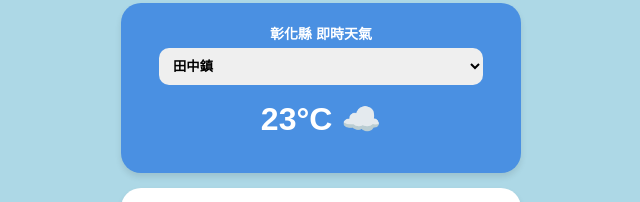
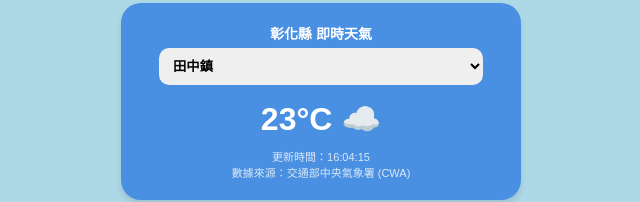
Before and after one commit to dader60dader60-code/dader_60, a plain HTML site: page index.html in a window 1280 px wide. Shown: the part 929-1131 px from the top of the page, without its empty margins (319-959 px from the left). Drawn offline with Linux system fonts and the light colour scheme.

Commit message:
Update index.html

```diff
--- a/index.html
+++ b/index.html
@@ -15,6 +15,7 @@
         .line-id { background: #00b900; color: white; padding: 10px 25px; border-radius: 50px; display: inline-block; cursor: pointer; margin-top: 10px; }
         .weather-box { background: #4A90E2; color: white; padding: 20px; }
         .weather-select { width: 90%; padding: 10px; border-radius: 10px; border: none; font-weight: bold; margin-top: 5px; cursor: pointer; }
+        .weather-info { font-size: 11px; color: rgba(255,255,255,0.8); margin-top: 10px; font-weight: normal; }
         .video-container { position: relative; width: 100%; padding-bottom: 56.25%; height: 0; overflow: hidden; border-radius: 12px; margin-bottom: 20px; background: #000; }
         .video-container iframe { position: absolute; top: 0; left: 0; width: 100%; height: 100%; border:0; }
         .live-label { font-size: 14px; color: #444; margin-bottom: 8px; display: block; text-align: left; }
@@ -64,7 +65,11 @@
             <option value="溪州鄉">溪州鄉</option><option value="田尾鄉">田尾鄉</option>
             <option value="二水鄉">二水鄉</option><option value="社頭鄉">社頭鄉</option>
         </select>
-        <div id="weatherDisplay" style="font-size: 32px; margin: 15px 0;">22°C ☀️</div>
+        <div id="weatherDisplay" style="font-size: 32px; margin: 15px 0 5px 0;">22°C ☀️</div>
+        <div class="weather-info">
+            更新時間：<span id="updateTime">--:--</span><br>
+            數據來源：交通部中央氣象署 (CWA)
+        </div>
     </div>
 
     <div class="live-section">
@@ -108,7 +113,15 @@
         const icons = ["☀️", "🌤️", "☁️", "🌦️"];
         const temp = Math.floor(Math.random() * (26 - 19 + 1)) + 19;
         document.getElementById('weatherDisplay').innerHTML = `${temp}°C ${icons[Math.floor(Math.random()*4)]}`;
+
+        // 更新時間腳本
+        const now = new Date();
+        const timeStr = now.getHours().toString().padStart(2, '0') + ":" +
+                        now.getMinutes().toString().padStart(2, '0') + ":" +
+                        now.getSeconds().toString().padStart(2, '0');
+        document.getElementById('updateTime').innerText = timeStr;
     }
+    // 網頁開啟時先跑一次
     updateWeather();
 </script>
 
```
